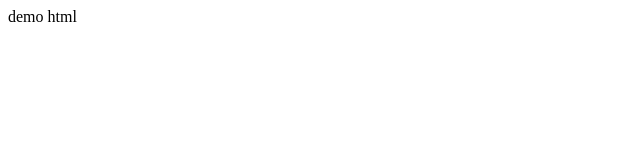
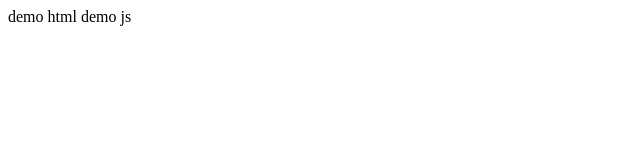
Before and after one commit to msinkeeva/demoRepository, a plain HTML site: page index.html in a window 1280 px wide. Shown: the full height of the page, 0-640 px from the left. Drawn offline with Linux system fonts and the light colour scheme.

Commit message:
max function

```diff
--- a/index.html
+++ b/index.html
@@ -8,5 +8,6 @@
 </head>
 <body>
     demo html
+    demo js
 </body>
 </html>
```
